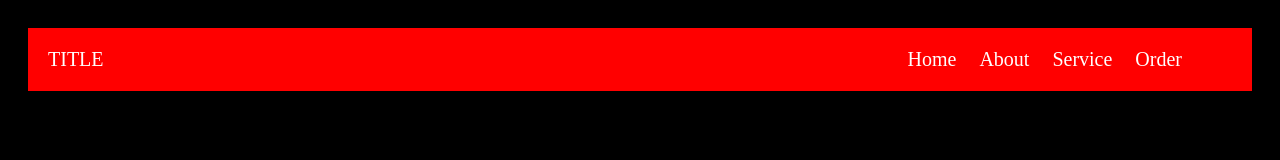
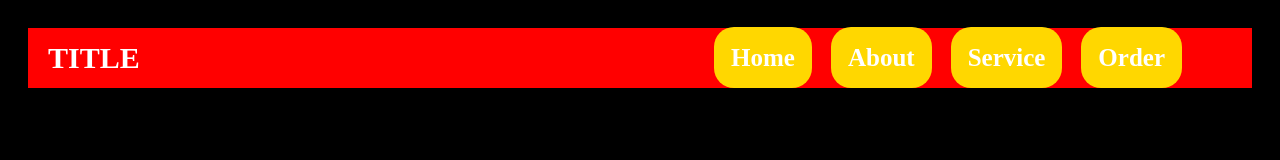
Before and after one commit to OkeKolawoleSunday009/freestyle, a plain HTML site: page index.html in a window 1280 px wide. Drawn offline with Linux system fonts and the light colour scheme.

Commit message:
Big Head Precious

```diff
--- a/style.css
+++ b/style.css
@@ -18,7 +18,7 @@ body{
     display: flex;
     width: 100%;
     background-color: red;
-    font-size: 20px;
+
     align-items: center;
     padding: 0 20px;
   }
@@ -31,5 +31,17 @@ body{
 
   }
   header nav ul li a{
-    padding-left: 18px;
+    padding: 17px;
+    font-size: 25px;
+    font-weight: bold;
+    background-color: gold;
+    margin-left: 15px;
+    border-radius: 20px;
   }
+  header nav ul li a:hover{
+    background-color: blue;
+  }
+  header span{
+    font-size: 30px;
+    font-weight: bolder;
+  }
```
